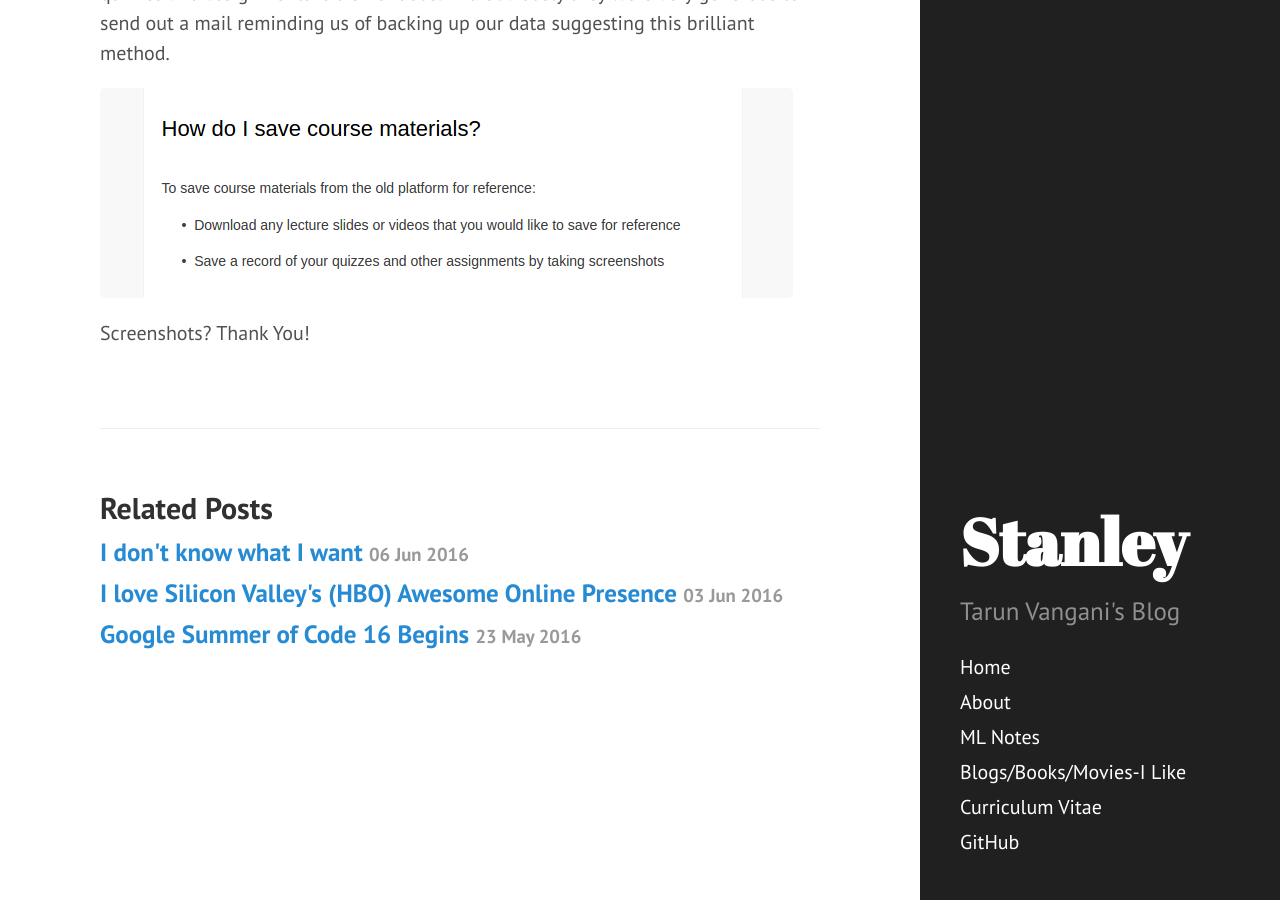
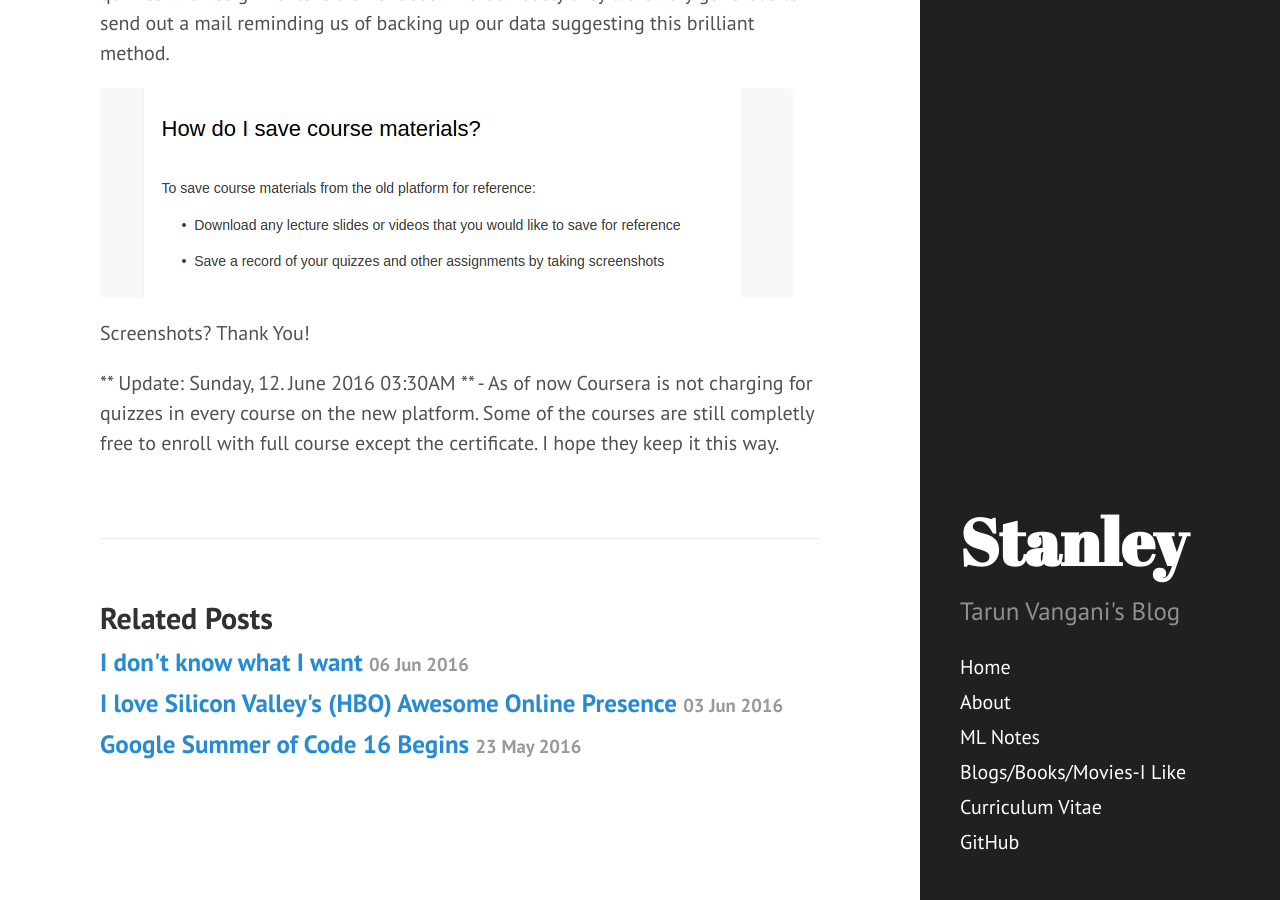
Before and after one commit to reachtarunhere/reachtarunhere.github.io, a Jekyll site: the page built from _posts/blog/2016-06-11-Golden-Age-of-MOOCs-is-over-and-why-I-hate-Coursera.md, in a window 1280 px wide and 900 px high, scrolled down 1362 px. Built offline with Jekyll 4.4.1, drawn with Linux system fonts in a browser that asks for light colours; comment, search, counter and statistics services are not loaded.

Commit message:
Coursera Update

```diff
--- a/_posts/blog/2016-06-11-Golden-Age-of-MOOCs-is-over-and-why-I-hate-Coursera.md
+++ b/_posts/blog/2016-06-11-Golden-Age-of-MOOCs-is-over-and-why-I-hate-Coursera.md
@@ -17,3 +17,5 @@ Finally (??), They are now removing all the courses on the old platform. This is
 ![ ]({{ site.url }}/public/img/backup.png  "Screenshot")
 
 Screenshots? Thank You!
+
+** Update: Sunday, 12. June 2016 03:30AM ** - As of now Coursera is not charging for quizzes in every course on the new platform. Some of the courses are still completly free to enroll with full course except the certificate. I hope they keep it this way.
```
